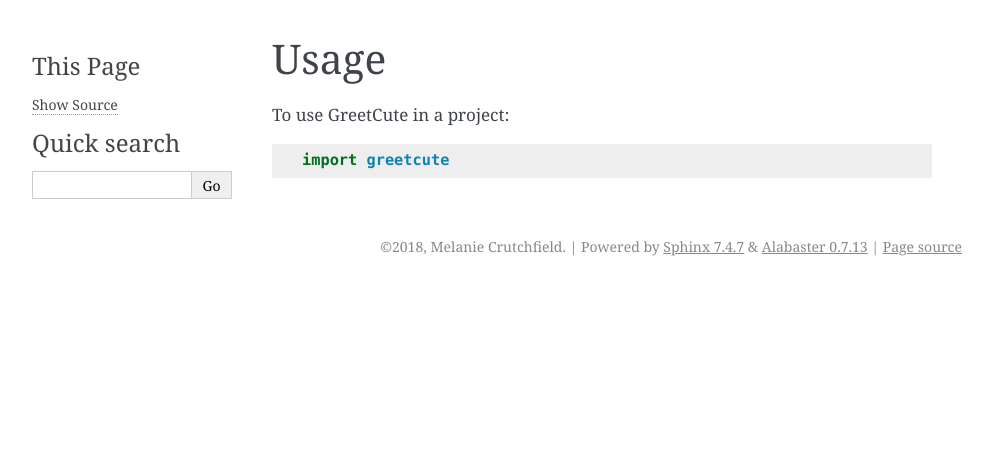
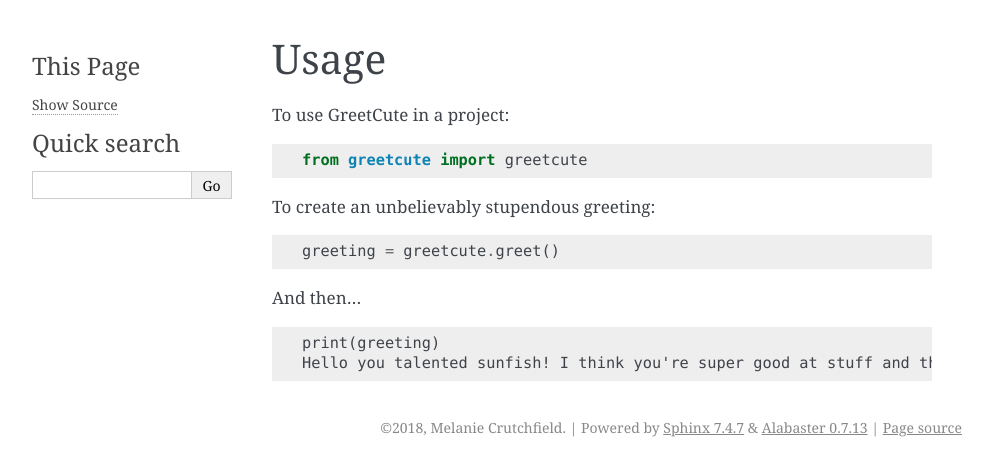
Before and after one commit to melaniearbor/greetcute, a Sphinx documentation site: the page built from docs/usage.rst, in a window 1280 px wide. Shown: the top 476 px of the page, without its empty margins (148-1141 px from the left). Built offline with Sphinx 7.4.7, drawn with Linux system fonts in a browser that asks for light colours; pages that are not in the unit, such as notebooks, are missing from menus.

Commit message:
Updates docs.

```diff
--- a/README.rst
+++ b/README.rst
@@ -20,7 +20,7 @@ GreetCute
 
 
 
-It's just the cutest greeter ever and it'll print out nice ways too say hello.
+It's just the cutest greeter ever and it'll print out nice ways to say hello.
 
 
 * Free software: MIT license
--- a/docs/usage.rst
+++ b/docs/usage.rst
@@ -4,4 +4,13 @@ Usage
 
 To use GreetCute in a project::
 
-    import greetcute
+    from greetcute import greetcute
+
+To create an unbelievably stupendous greeting::
+
+    greeting = greetcute.greet()
+
+And then… ::
+
+    print(greeting)
+    Hello you talented sunfish! I think you're super good at stuff and things.
```
Also changed, not shown: docs/greetcute.rst (added, +30 -0 lines), docs/modules.rst (added, +7 -0 lines), 1 other file.
